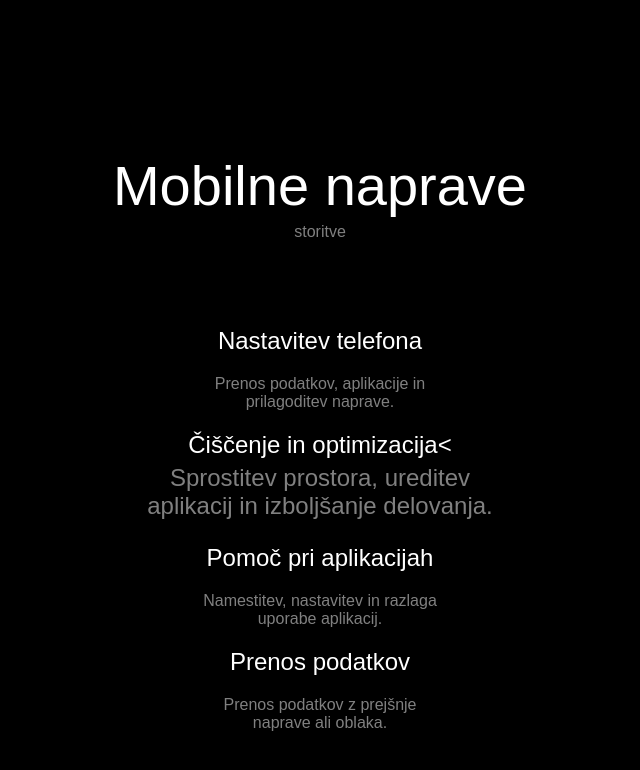
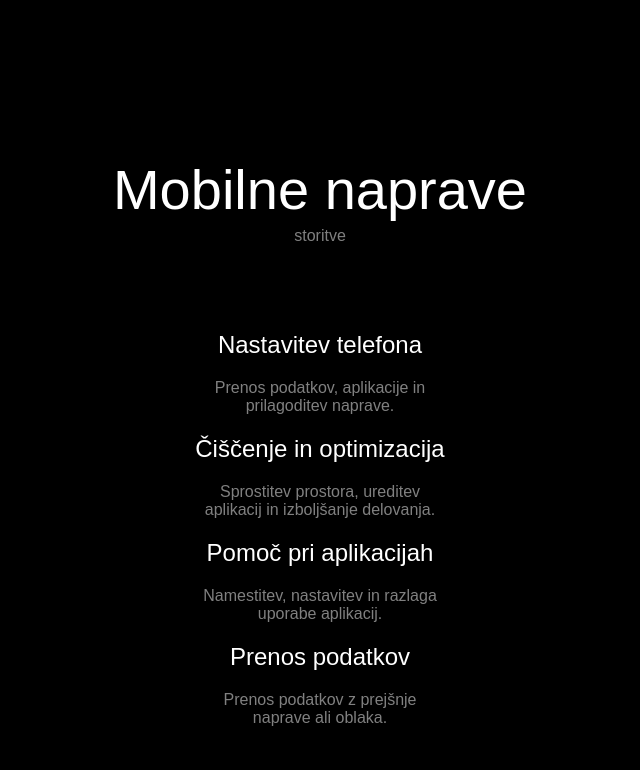
Before and after one commit to r1s1ng1/r1s1ng1.github.io, a Jekyll site: the page digital/mobile/index.html, which Jekyll copies as it is, in a window 1280 px wide. Shown: the top 770 px of the page, without its empty margins (320-960 px from the left). Built offline with Jekyll 4.4.1, drawn with Linux system fonts in a browser that asks for light colours.

Commit message:
Update index.html

```diff
--- a/digital/mobile/index.html
+++ b/digital/mobile/index.html
@@ -21,7 +21,7 @@
         prilagoditev naprave.
       </p>
 
-       <a class="category" href="#">Čiščenje in optimizacija<
+       <a class="category" href="#">Čiščenje in optimizacija</a>
        <p>
         Sprostitev prostora, ureditev<br>
         aplikacij in izboljšanje delovanja.
```
